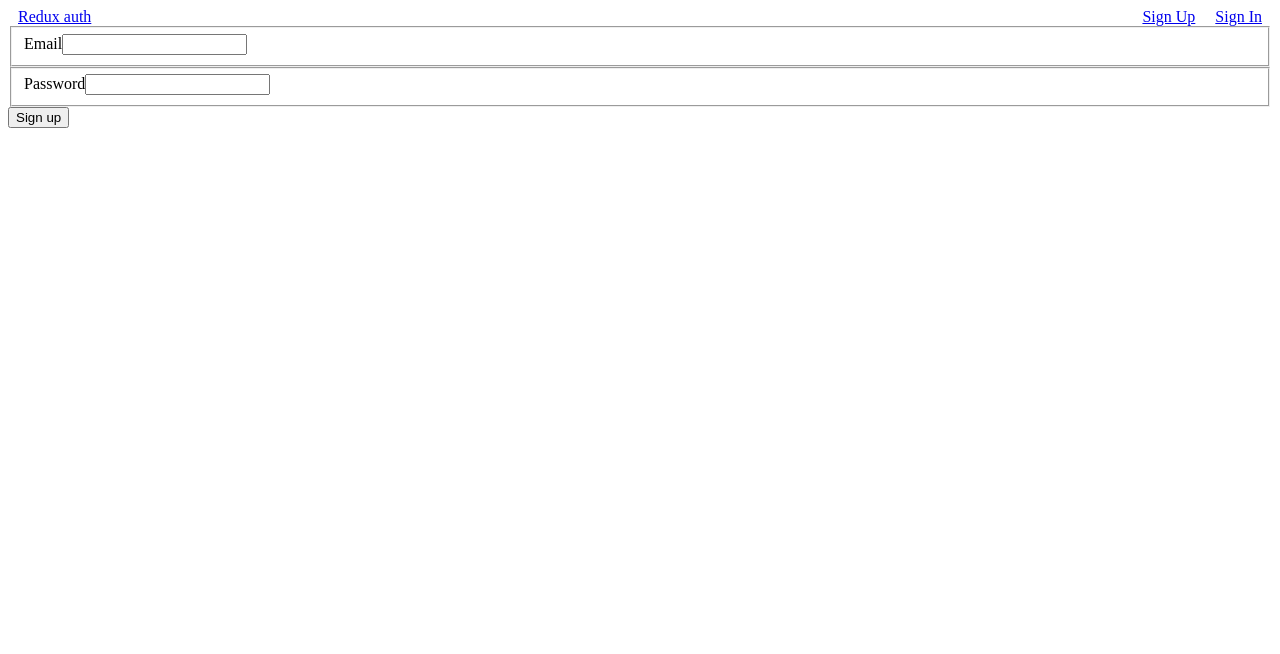
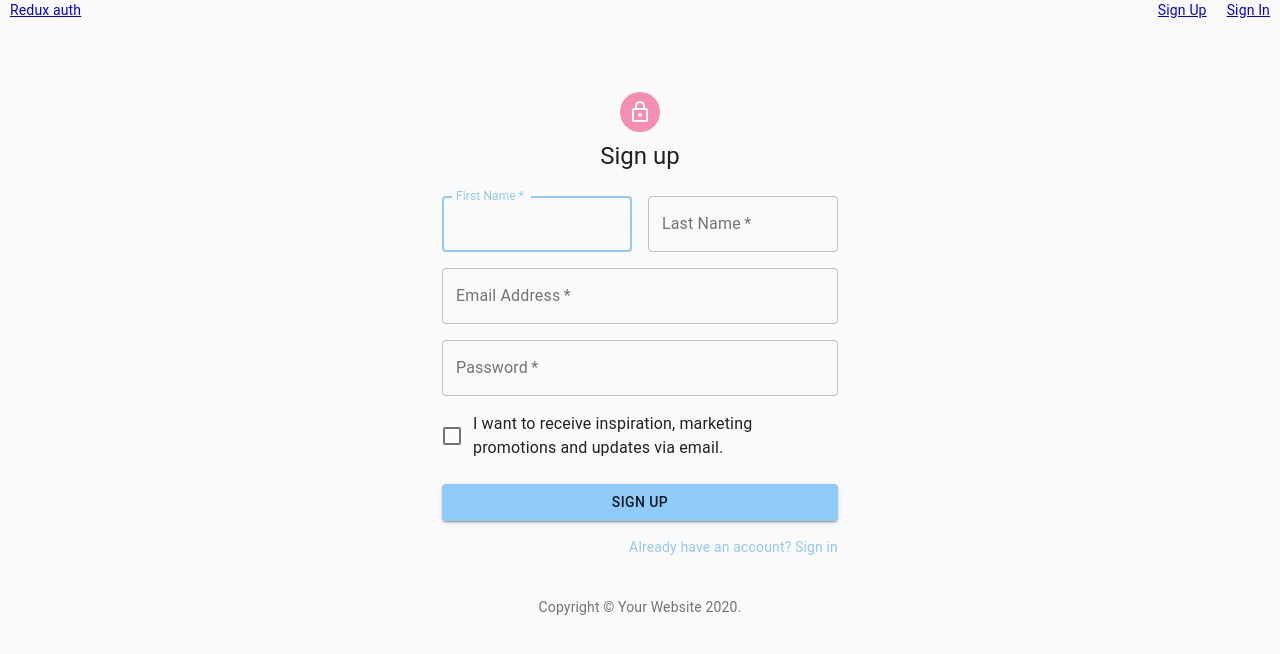
Before and after one commit to jbryants/VeggieTracker-Client, a React (Create React App) app: page /signup in a window 1280 px wide. Shown: the top 654 px of the page. Built offline with nearby package versions, Linux system fonts and the light colour scheme.

Commit message:
sign in form restyling with material ui

```diff
--- a/package.json
+++ b/package.json
@@ -5,6 +5,7 @@
   "dependencies": {
     "@material-ui/core": "^4.11.0",
     "@material-ui/icons": "^4.9.1",
+    "@material-ui/lab": "^4.0.0-alpha.56",
     "@testing-library/jest-dom": "^4.2.4",
     "@testing-library/react": "^9.5.0",
     "@testing-library/user-event": "^7.2.1",
--- a/src/actions/index.js
+++ b/src/actions/index.js
@@ -1,5 +1,6 @@
 import axios from "axios";
 import { AUTH_USER, AUTH_ERROR } from "./types";
+import { SubmissionError } from "redux-form";
 
 export const signup = (formProps, callback) => async (dispatch) => {
   try {
@@ -24,16 +25,40 @@
   };
 };
 
-export const signin = (formProps, callback) => async (dispatch) => {
-  try {
-    const response = await axios.post(
-      "http://localhost:3090/signin",
-      formProps
-    );
-    dispatch({ type: AUTH_USER, payload: response.data.token });
-    localStorage.setItem("token", response.data.token);
-    callback();
-  } catch (e) {
-    dispatch({ type: AUTH_ERROR, payload: "Invalid login credentials" });
-  }
-};
+// export const signin = (formProps, callback) => async (dispatch) => {
+//   try {
+//     const response = await axios.post(
+//       "http://localhost:3090/signin",
+//       formProps
+//     );
+//     console.log(response);
+//     dispatch({ type: AUTH_USER, payload: response.data.token });
+//     localStorage.setItem("token", response.data.token);
+//     callback();
+//   } catch (e) {
+//     dispatch({ type: AUTH_ERROR, payload: "Invalid login credentials" });
+//   }
+// };
+
+export function signin(formProps, callback) {
+  return (dispatch) => {
+    return axios
+      .post("http://localhost:3090/signin", formProps)
+      .then((response) => {
+        if (response.data.token !== "") {
+          dispatch({ type: AUTH_USER, payload: response.data.token });
+          localStorage.setItem("token", response.data.token);
+          callback();
+        } else {
+          throw new SubmissionError({
+            _error: "Invalid login credentials",
+          });
+        }
+      })
+      .catch((error) => {
+        throw new SubmissionError({
+          _error: "Invalid login credentials",
+        });
+      });
+  };
+}
--- a/src/components/App.js
+++ b/src/components/App.js
@@ -1,11 +1,48 @@
 import React from "react";
 import Header from "./Header";
+import useMediaQuery from "@material-ui/core/useMediaQuery";
+import { createMuiTheme, ThemeProvider } from "@material-ui/core/styles";
+import CssBaseline from "@material-ui/core/CssBaseline";
 
 export default ({ children }) => {
+  const prefersDarkMode = useMediaQuery("(prefers-color-scheme: dark)");
+
+  const theme = React.useMemo(
+    () =>
+      createMuiTheme({
+        palette: {
+          type: prefersDarkMode ? "dark" : "light",
+          primary: {
+            // light: will be calculated from palette.primary.main,
+            main: "#90caf9",
+            // dark: will be calculated from palette.primary.main,
+            // contrastText: will be calculated to contrast with palette.primary.main
+          },
+          secondary: {
+            light: "#f6a5c0",
+            main: "#f48fb1",
+            // dark: will be calculated from palette.secondary.main,
+            //contrastText: "#ffcc00",
+          },
+          // Used by `getContrastText()` to maximize the contrast between
+          // the background and the text.
+          // contrastThreshold: 3,
+          // Used by the functions below to shift a color's luminance by approximately
+          // two indexes within its tonal palette.
+          // E.g., shift from Red 500 to Red 300 or Red 700.
+          //tonalOffset: 0.2,
+        },
+      }),
+    [prefersDarkMode]
+  );
+
   return (
-    <div>
-      <Header />
-      {children}
-    </div>
+    <ThemeProvider theme={theme}>
+      <CssBaseline />
+      <div>
+        <Header />
+        {children}
+      </div>
+    </ThemeProvider>
   );
 };
--- a/src/components/auth/Signin.js
+++ b/src/components/auth/Signin.js
@@ -1,4 +1,4 @@
-import React from "react";
+import React, { useEffect } from "react";
 import { reduxForm, Field } from "redux-form";
 import { compose } from "redux";
 import { connect } from "react-redux";
@@ -17,6 +17,24 @@
 import LockOutlinedIcon from "@material-ui/icons/LockOutlined";
 import Typography from "@material-ui/core/Typography";
 import { makeStyles } from "@material-ui/core/styles";
+import Alert from "@material-ui/lab/Alert";
+
+const validate = (values) => {
+  const errors = {};
+  const requiredFields = ["email", "password"];
+  requiredFields.forEach((field) => {
+    if (!values[field]) {
+      errors[field] = "Required";
+    }
+  });
+  if (
+    values.email &&
+    !/^[A-Z0-9._%+-]+@[A-Z0-9.-]+\.[A-Z]{2,4}$/i.test(values.email)
+  ) {
+    errors.email = "Invalid email address";
+  }
+  return errors;
+};
 
 function Copyright() {
   return (
@@ -53,7 +71,7 @@
   },
   avatar: {
     margin: theme.spacing(1),
-    backgroundColor: theme.palette.secondary.main,
+    backgroundColor: theme.palette.secondary.light,
   },
   form: {
     width: "100%", // Fix IE 11 issue.
@@ -71,6 +89,10 @@
   ...custom
 }) => (
   <TextField
+    variant="outlined"
+    margin="normal"
+    required
+    fullWidth
     label={label}
     placeholder={label}
     error={touched && invalid}
@@ -80,17 +102,16 @@
   />
 );
 
-const Signin = (props) => {
+const SignIn = (props) => {
+  const { handleSubmit, reset, error } = props;
   const classes = useStyles();
 
   const onSubmit = (formProps) => {
     console.log(formProps);
-    props.signin(formProps, () => {
+    return props.signin(formProps, () => {
       props.history.push("/feature");
     });
   };
-
-  const { handleSubmit } = props;
 
   return (
     <Grid container component="main" className={classes.root}>
@@ -109,12 +130,8 @@
             onSubmit={handleSubmit(onSubmit)}
             noValidate
           >
-            <div>{props.errorMessage}</div>
+            {error && <Alert severity="error">{error}</Alert>}
             <Field
-              variant="outlined"
-              margin="normal"
-              required
-              fullWidth
               id="email"
               label="Email Address"
               name="email"
@@ -123,10 +140,6 @@
               component={renderTextField}
             />
             <Field
-              variant="outlined"
-              margin="normal"
-              required
-              fullWidth
               name="password"
               label="Password"
               type="password"
@@ -169,43 +182,6 @@
   );
 };
 
-// class Signin extends Component {
-//   onSubmit = (formProps) => {
-//     this.props.signin(formProps, () => {
-//       this.props.history.push("/feature");
-//     });
-//   };
-
-//   render() {
-//     const { handleSubmit } = this.props;
-
-//     return (
-//       <form onSubmit={handleSubmit(this.onSubmit)}>
-//         <fieldset>
-//           <label>Email</label>
-//           <Field
-//             name="email"
-//             type="text"
-//             component="input"
-//             autoComplete="none"
-//           />
-//         </fieldset>
-//         <fieldset>
-//           <label>Password</label>
-//           <Field
-//             name="password"
-//             type="password"
-//             component="input"
-//             autoComplete="none"
-//           />
-//         </fieldset>
-//         <div>{this.props.errorMessage}</div>
-//         <button>Sign in</button>
-//       </form>
-//     );
-//   }
-// }
-
 function mapStateToProps(state) {
   return { errorMessage: state.auth.errorMessage };
 }
@@ -213,5 +189,5 @@
 // Compose helps us to apply multiple higher order components to a single component
 export default compose(
   connect(mapStateToProps, actions),
-  reduxForm({ form: "signin" })
-)(Signin);
+  reduxForm({ form: "signin", validate })
+)(SignIn);
--- a/src/components/auth/Signup.js
+++ b/src/components/auth/Signup.js
@@ -4,49 +4,189 @@
 import { connect } from "react-redux";
 import * as actions from "../../actions";
 
-class Signup extends Component {
-  onSubmit = (formProps) => {
-    this.props.signup(formProps, () => {
-      this.props.history.push("/feature");
-    });
-  };
+import Avatar from "@material-ui/core/Avatar";
+import Button from "@material-ui/core/Button";
+import CssBaseline from "@material-ui/core/CssBaseline";
+import TextField from "@material-ui/core/TextField";
+import FormControlLabel from "@material-ui/core/FormControlLabel";
+import Checkbox from "@material-ui/core/Checkbox";
+import Link from "@material-ui/core/Link";
+import Grid from "@material-ui/core/Grid";
+import Box from "@material-ui/core/Box";
+import LockOutlinedIcon from "@material-ui/icons/LockOutlined";
+import Typography from "@material-ui/core/Typography";
+import { makeStyles } from "@material-ui/core/styles";
+import Container from "@material-ui/core/Container";
 
-  render() {
-    const { handleSubmit } = this.props;
+function Copyright() {
+  return (
+    <Typography variant="body2" color="textSecondary" align="center">
+      {"Copyright © "}
+      <Link color="inherit" href="https://material-ui.com/">
+        Your Website
+      </Link>{" "}
+      {new Date().getFullYear()}
+      {"."}
+    </Typography>
+  );
+}
+
+const useStyles = makeStyles((theme) => ({
+  paper: {
+    marginTop: theme.spacing(8),
+    display: "flex",
+    flexDirection: "column",
+    alignItems: "center",
+  },
+  avatar: {
+    margin: theme.spacing(1),
+    backgroundColor: theme.palette.secondary.main,
+  },
+  form: {
+    width: "100%", // Fix IE 11 issue.
+    marginTop: theme.spacing(3),
+  },
+  submit: {
+    margin: theme.spacing(3, 0, 2),
+  },
+}));
+
+export default function Signup() {
+  const classes = useStyles();
 
   return (
-      <form onSubmit={handleSubmit(this.onSubmit)}>
-        <fieldset>
-          <label>Email</label>
-          <Field
+    <Container component="main" maxWidth="xs">
+      <CssBaseline />
+      <div className={classes.paper}>
+        <Avatar className={classes.avatar}>
+          <LockOutlinedIcon />
+        </Avatar>
+        <Typography component="h1" variant="h5">
+          Sign up
+        </Typography>
+        <form className={classes.form} noValidate>
+          <Grid container spacing={2}>
+            <Grid item xs={12} sm={6}>
+              <TextField
+                autoComplete="fname"
+                name="firstName"
+                variant="outlined"
+                required
+                fullWidth
+                id="firstName"
+                label="First Name"
+                autoFocus
+              />
+            </Grid>
+            <Grid item xs={12} sm={6}>
+              <TextField
+                variant="outlined"
+                required
+                fullWidth
+                id="lastName"
+                label="Last Name"
+                name="lastName"
+                autoComplete="lname"
+              />
+            </Grid>
+            <Grid item xs={12}>
+              <TextField
+                variant="outlined"
+                required
+                fullWidth
+                id="email"
+                label="Email Address"
                 name="email"
-            type="text"
-            component="input"
-            autoComplete="none"
+                autoComplete="email"
               />
-        </fieldset>
-        <fieldset>
-          <label>Password</label>
-          <Field
+            </Grid>
+            <Grid item xs={12}>
+              <TextField
+                variant="outlined"
+                required
+                fullWidth
                 name="password"
+                label="Password"
                 type="password"
-            component="input"
-            autoComplete="none"
+                id="password"
+                autoComplete="current-password"
               />
-        </fieldset>
-        <div>{this.props.errorMessage}</div>
-        <button>Sign up</button>
+            </Grid>
+            <Grid item xs={12}>
+              <FormControlLabel
+                control={<Checkbox value="allowExtraEmails" color="primary" />}
+                label="I want to receive inspiration, marketing promotions and updates via email."
+              />
+            </Grid>
+          </Grid>
+          <Button
+            type="submit"
+            fullWidth
+            variant="contained"
+            color="primary"
+            className={classes.submit}
+          >
+            Sign Up
+          </Button>
+          <Grid container justify="flex-end">
+            <Grid item>
+              <Link href="#" variant="body2">
+                Already have an account? Sign in
+              </Link>
+            </Grid>
+          </Grid>
         </form>
+      </div>
+      <Box mt={5}>
+        <Copyright />
+      </Box>
+    </Container>
   );
 }
-}
 
-function mapStateToProps(state) {
-  return { errorMessage: state.auth.errorMessage };
-}
+// class Signup extends Component {
+//   onSubmit = (formProps) => {
+//     this.props.signup(formProps, () => {
+//       this.props.history.push("/feature");
+//     });
+//   };
 
-// Compose helps us to apply multiple higher order components to a single component
-export default compose(
-  connect(mapStateToProps, actions),
-  reduxForm({ form: "signup" })
-)(Signup);
+//   render() {
+//     const { handleSubmit } = this.props;
+
+//     return (
+//       <form onSubmit={handleSubmit(this.onSubmit)}>
+//         <fieldset>
+//           <label>Email</label>
+//           <Field
+//             name="email"
+//             type="text"
+//             component="input"
+//             autoComplete="none"
+//           />
+//         </fieldset>
+//         <fieldset>
+//           <label>Password</label>
+//           <Field
+//             name="password"
+//             type="password"
+//             component="input"
+//             autoComplete="none"
+//           />
+//         </fieldset>
+//         <div>{this.props.errorMessage}</div>
+//         <button>Sign up</button>
+//       </form>
+//     );
+//   }
+// }
+
+// function mapStateToProps(state) {
+//   return { errorMessage: state.auth.errorMessage };
+// }
+
+// // Compose helps us to apply multiple higher order components to a single component
+// export default compose(
+//   connect(mapStateToProps, actions),
+//   reduxForm({ form: "signup" })
+// )(Signup);
```
Also changed, not shown: 1 other file (tests, documents, lock files or other folders). Lines whose indentation alone changed are shown as unchanged.
